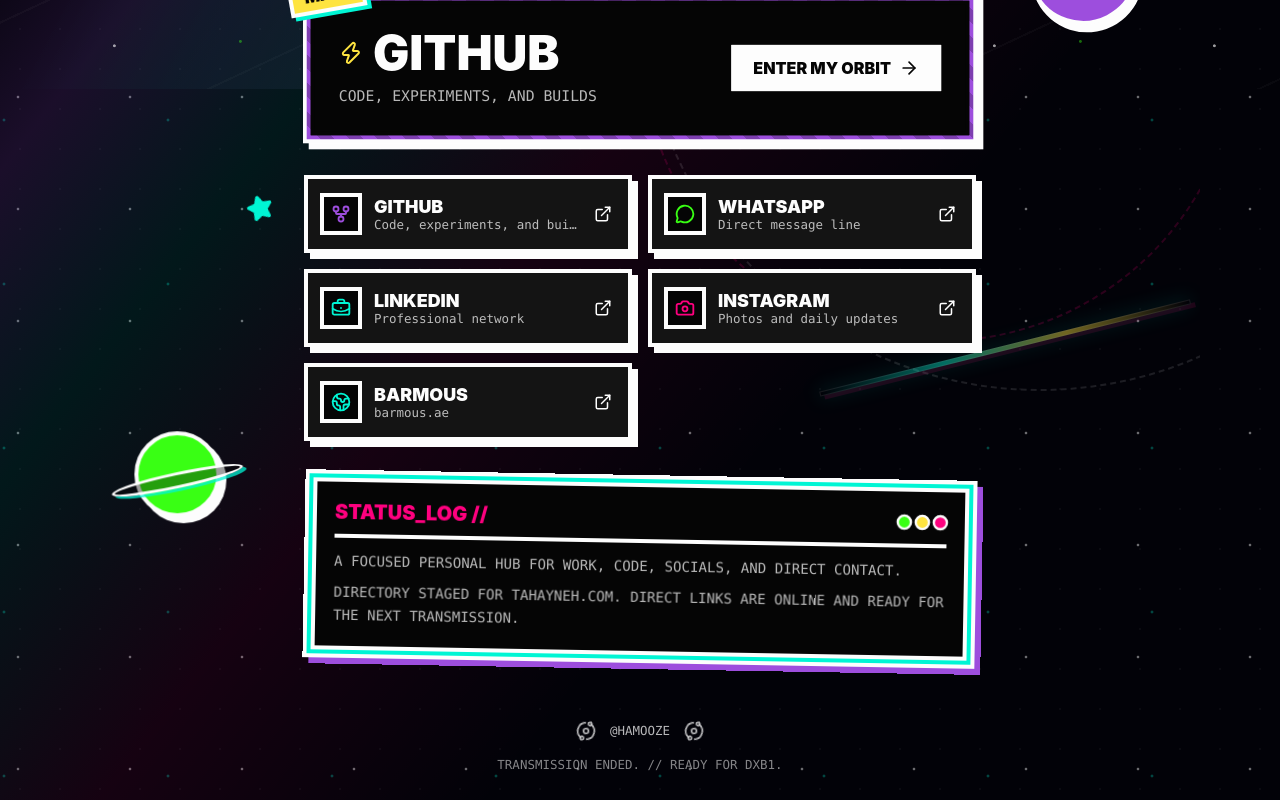
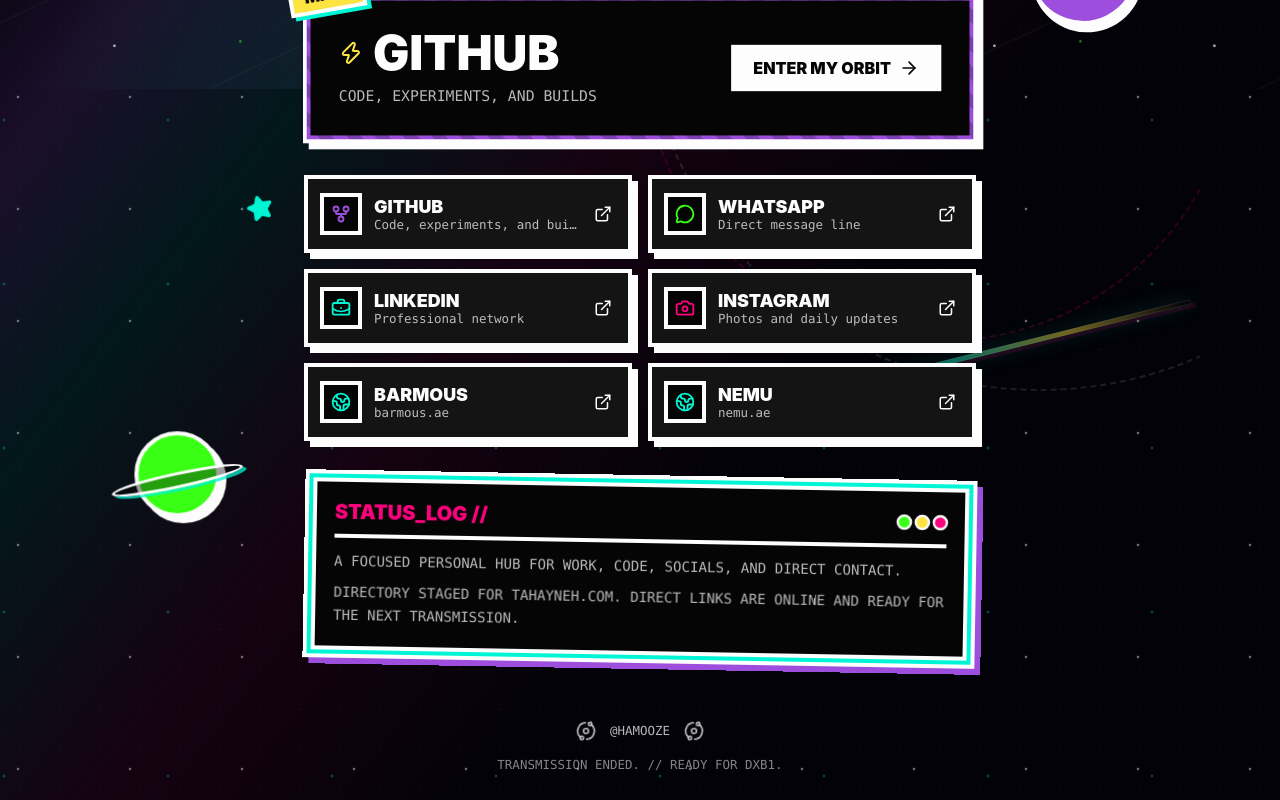
Before and after one commit to Hamooze/hamza-profile, a Next.js app: page / in a window 1280 px wide. Shown: the part 711-1511 px from the top of the page. Built offline with nearby package versions, Linux system fonts and the light colour scheme; no server answers.

Commit message:
Add Nemu link to space-themed portfolio

```diff
--- a/data/profile.json
+++ b/data/profile.json
@@ -42,6 +42,13 @@
       "url": "https://barmous.ae",
       "kind": "website",
       "featured": false
+    },
+    {
+      "id": "nemu",
+      "label": "Nemu",
+      "url": "https://nemu.ae",
+      "kind": "website",
+      "featured": false
     }
   ]
 }
--- a/src/data/default-profile.ts
+++ b/src/data/default-profile.ts
@@ -44,6 +44,13 @@
       url: "https://barmous.ae",
       kind: "website",
       featured: false
+    },
+    {
+      id: "nemu",
+      label: "Nemu",
+      url: "https://nemu.ae",
+      kind: "website",
+      featured: false
     }
   ]
 };
```
Also changed, not shown: 1 other file (tests, documents, lock files or other folders).
